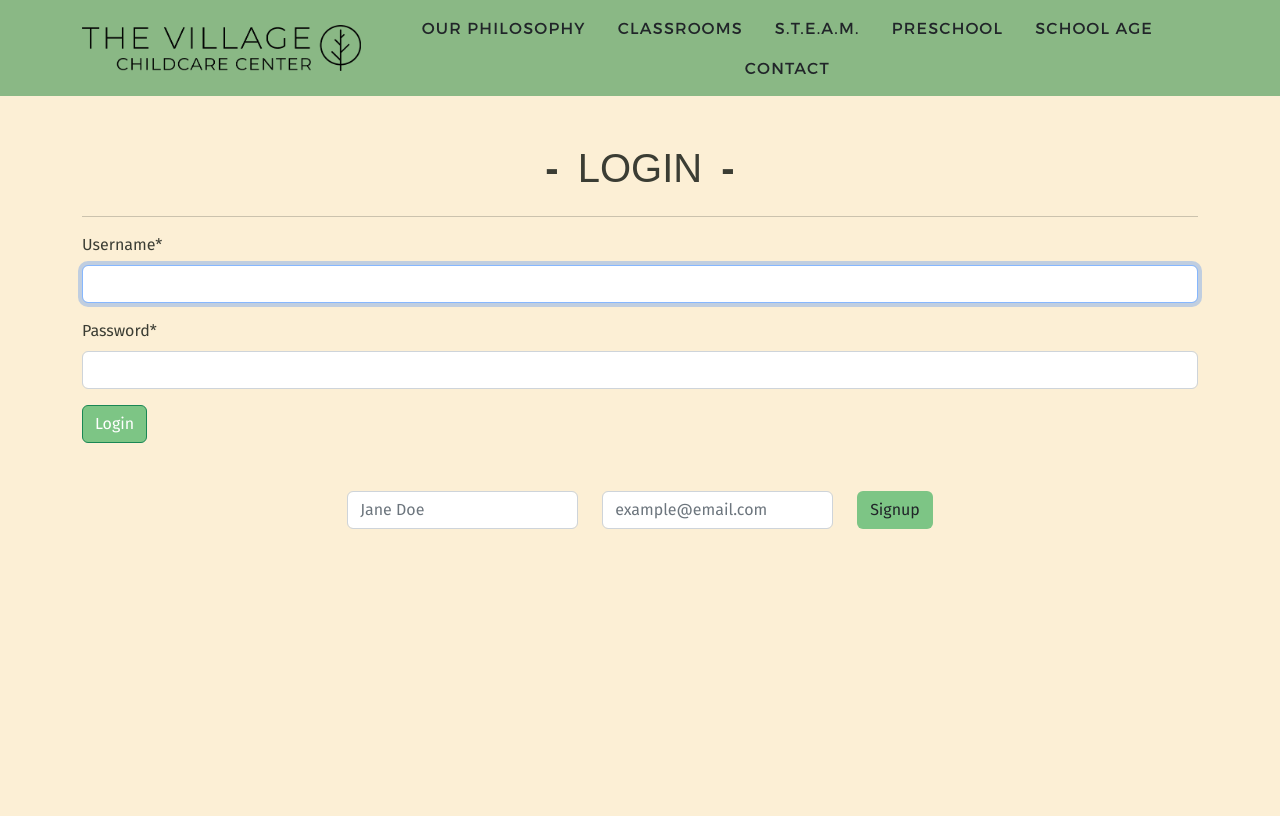
After one commit to mwagner4084/villagechildcarecenter, a Django app: page /accounts/login/ in a window 1280 px wide. The commit adds this page. Run offline with Django 4.2, Linux system fonts and the light colour scheme; parts of the project's set-up code (start-up, migrations or seed data) failed here and were passed over; some libraries are stand-ins or nearby versions.

Commit message:
add content to registration templates

```diff
--- a/templates/base.html
+++ b/templates/base.html
@@ -72,6 +72,11 @@
                                 Admin
                             </a>
                         </li>
+                        <li>
+                            <a class="dropdown-item" href="{% url 'login' %}">
+                                Log Out
+                            </a>
+                        </li>
                     </ul>
                 </div>
                 {% endif %}
@@ -86,7 +91,7 @@
                 <form action="{% url 'subscribe' %}" method="post">
                     <div class="row d-flex justify-content-md-center">
                         {% csrf_token %}
-                        {{ form|crispy }}
+                        {% comment %} {{ form|crispy }} {% endcomment %}
                         <div class="col-12 col-md-auto mt-3 mt-md-0">
                             <input id="name" name="name" class="form-control" placeholder="Jane Doe"/>
                         </div>
--- /dev/null
+++ b/templates/registration/login.html
@@ -0,0 +1,26 @@
+{% extends "base.html" %}
+{% load crispy_forms_tags %}
+
+{% block title %}
+    Login
+{% endblock title %}
+
+{% block content %}
+
+<div class="template-login">
+    <div class="container py-5">
+        <h1 class="text-center mb-4">
+            <span>Login</span>
+        </h1>
+        <hr>
+        <form method="post">
+            {% csrf_token %}
+            {{ form|crispy }}
+            <button class="btn btn-success" type="submit">
+                Login
+            </button>
+        </form>
+    </div>
+</div>
+
+{% endblock content %}
```
Also changed, not shown: templates/registration/signup.html (added, +26 -0 lines).
